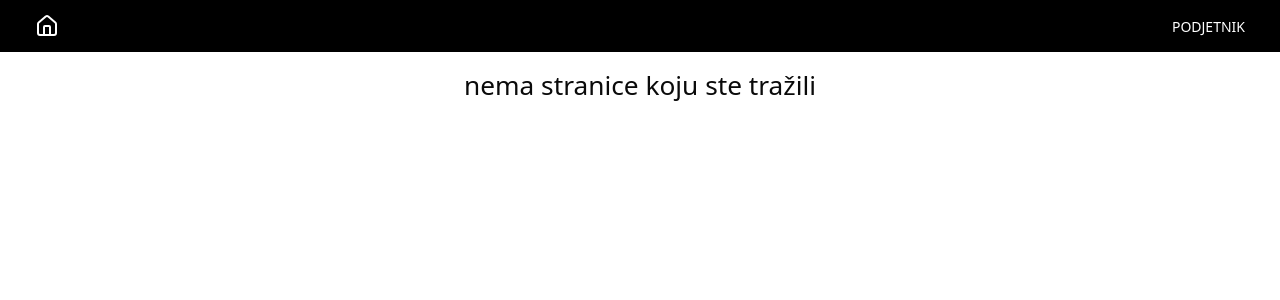
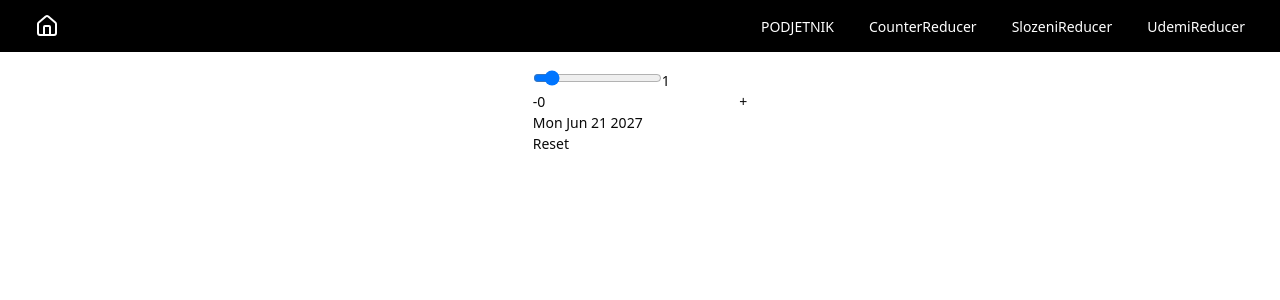
Before and after one commit to kosovic-creator/Todo-Api, a Next.js app: page /reducer/reducer_with_two_states in a window 1280 px wide. Before the commit this address had no page. Shown: the top 300 px of the page. Built offline with nearby package versions, Linux system fonts and the light colour scheme.

Commit message:
init reducer

```diff
--- /dev/null
+++ b/app/reducer/counter_reducer/page.tsx
@@ -0,0 +1,69 @@
+'use client';
+import { Button } from '@/components/ui/button';
+import { Input } from '@/components/ui/input';
+
+import React, { FC, useReducer } from 'react';
+import  { useState } from 'react';
+
+// Definišemo tipove za stanje i akcije
+type State = {
+  count: number;
+  odobrenje: string;
+};
+
+type Action =
+  | { type: 'increment' }
+  | { type: 'decrement' }
+  | { type: 'reset' }
+  | { type: 'setCount'; payload: number };
+
+
+// Inicijalno stanje
+const initialState: State = { count: 0 , odobrenje: 'nije odobren' };
+
+// Reducer funkcija
+function reducer(state: State, action: Action): State {
+  switch (action.type) {
+    case 'increment':
+      return {
+        count: state.count + 1,
+        odobrenje: state.count + 1 > 5 ? 'odobren' : 'nije odobren'
+      };
+    case 'decrement':
+      return {
+        count: state.count - 1,
+        odobrenje: state.count - 1 > 5 ? 'odobren' : 'nije odobren'
+      };
+    case 'reset':
+      return { count: 0, odobrenje: 'nije odobren' };
+      case "setCount":
+        return {
+          ...state,
+          count: action.payload!,
+          odobrenje: action.payload > 5 ? 'odobren' : 'nije odobren'
+        };
+    default:
+      throw new Error('Unknown action type');
+  }
+}
+
+const Counter: FC = () => {
+  const [state, dispatch] = useReducer(reducer, initialState);
+  const defineCount = function (e: React.ChangeEvent<HTMLInputElement>): void {
+    dispatch({ type: "setCount", payload: Number(e.target.value) });
+};
+
+  return (
+    <div>
+      <h1>Count: {state.count}</h1> <h1>Count: {state.odobrenje}</h1>
+      <Button onClick={() => dispatch({ type: 'increment' })}>Increment</Button>
+      <Button onClick={() => dispatch({ type: 'decrement' })}>Decrement</Button>
+      <Button onClick={() => dispatch({ type: 'reset' })}>Reset</Button>
+      <Input value={state.count} onChange={defineCount} />
+    </div>
+  );
+};
+
+
+
+export default Counter;
--- /dev/null
+++ b/app/reducer/reducer_with_two_states/page.tsx
@@ -0,0 +1,90 @@
+'use client';
+import { useReducer } from "react";
+
+const initialState = { count: 0, step: 1 };
+
+interface State {
+    count: number;
+    step: number;
+}
+
+interface Action {
+    type: string;
+    payload?: number;
+}
+
+function reducer(state: State, action: Action): State {
+    console.log(state, action);
+
+    switch (action.type) {
+        case "dec":
+            return { ...state, count: state.count - state.step };
+        case "inc":
+            return { ...state, count: state.count + state.step };
+        case "setCount":
+            return { ...state, count: action.payload! };
+        case "setStep":
+            return { ...state, step: action.payload! };
+        case "reset":
+            return initialState;
+        default:
+            throw new Error("Unknown action");
+    }
+}
+
+function DateCounter() {
+  const [state, dispatch] = useReducer(reducer, initialState);
+  const { count, step } = state;
+
+  // This mutates the date object.
+  const date = new Date("june 21 2027");
+  date.setDate(date.getDate() + count);
+
+  const dec = function () {
+    dispatch({ type: "dec" });
+  };
+
+  const inc = function () {
+    dispatch({ type: "inc" });
+  };
+
+const defineCount = function (e: React.ChangeEvent<HTMLInputElement>): void {
+    dispatch({ type: "setCount", payload: Number(e.target.value) });
+};
+
+const defineStep = function (e: React.ChangeEvent<HTMLInputElement>): void {
+    dispatch({ type: "setStep", payload: Number(e.target.value) });
+};
+
+  const reset = function () {
+    dispatch({ type: "reset" });
+  };
+
+  return (
+    <div className="counter">
+      <div>
+        <input
+          type="range"
+          min="0"
+          max="10"
+          value={step}
+          onChange={defineStep}
+        />
+        <span>{step}</span>
+      </div>
+
+      <div>
+        <button onClick={dec}>-</button>
+        <input value={count} onChange={defineCount} />
+        <button onClick={inc}>+</button>
+      </div>
+
+      <p>{date.toDateString()}</p>
+
+      <div>
+        <button onClick={reset}>Reset</button>
+      </div>
+    </div>
+  );
+}
+export default DateCounter;
--- /dev/null
+++ b/app/reducer/slozeni_reducer/page.tsx
@@ -0,0 +1,73 @@
+
+'use client';
+import { Button } from '@/components/ui/button';
+import React, { useReducer } from 'react';
+
+export default function AppReducerSlozeni() {
+  interface State {
+    banka: string;
+    iznos: number;
+    odobrenje: string;
+
+
+  }
+
+  interface Action {
+    type: 'UPLATA' | 'ISPLATA';
+  }
+  // const trenutni_iznos = ;
+  const reducer = (state: State, action: Action): State => {
+    switch (action.type) {
+      case 'UPLATA':
+        const newIznos = state.iznos + 100;
+        return {
+          ...state,
+          iznos: newIznos,
+          odobrenje: newIznos > 150 ? 'kredit je odobren' : state.odobrenje,
+        };
+
+        case 'ISPLATA':
+          const newIznosIsplate = state.iznos - 100;
+          return {
+            ...state,
+            iznos: newIznosIsplate,
+            odobrenje: newIznosIsplate < 150 ? 'kredit je nije odobren' : state.odobrenje,
+          };
+      default:
+        return state;
+    }
+  };
+
+  const initialState = {
+    banka: 'NLB',
+    iznos: 100,
+    odobrenje: 'nije odobren',
+
+  };
+
+  const [state, dispatch] = useReducer(reducer, initialState);
+
+  return (
+    <>
+ <div>
+      <h1>Banka: {state.banka}</h1>
+      <p>Sada je iznos na vašem računu: {state.iznos}</p>
+
+      <p>kredit je : {state.odobrenje}</p>
+      <Button className='bg-amber-950 size-fit' onClick={() => dispatch({ type: 'UPLATA' })}>Uplata</Button>
+      <Button onClick={() => dispatch({ type: 'ISPLATA' })}>Ispalta</Button>
+    </div>
+    <input
+      type="text"
+
+      onChange={(e) => console.log(e.target.value)}
+      className="mb-4 p-2 border border-gray-300 rounded"
+      placeholder="Unesite iznos"
+
+
+    />
+
+    </>
+
+  );
+}
--- a/components/Nav.tsx
+++ b/components/Nav.tsx
@@ -15,7 +15,9 @@ const Nav = () => {
 
 
           <Link href="/todo">PODJETNIK</Link>
-
+          <Link href="/reducer/counter_reducer">CounterReducer</Link>
+          <Link href="/reducer/slozeni_reducer">SlozeniReducer</Link>
+          <Link href="/reducer/reducer_with_two_states">UdemiReducer</Link>
         </div>
       </nav>
     </header>
```
